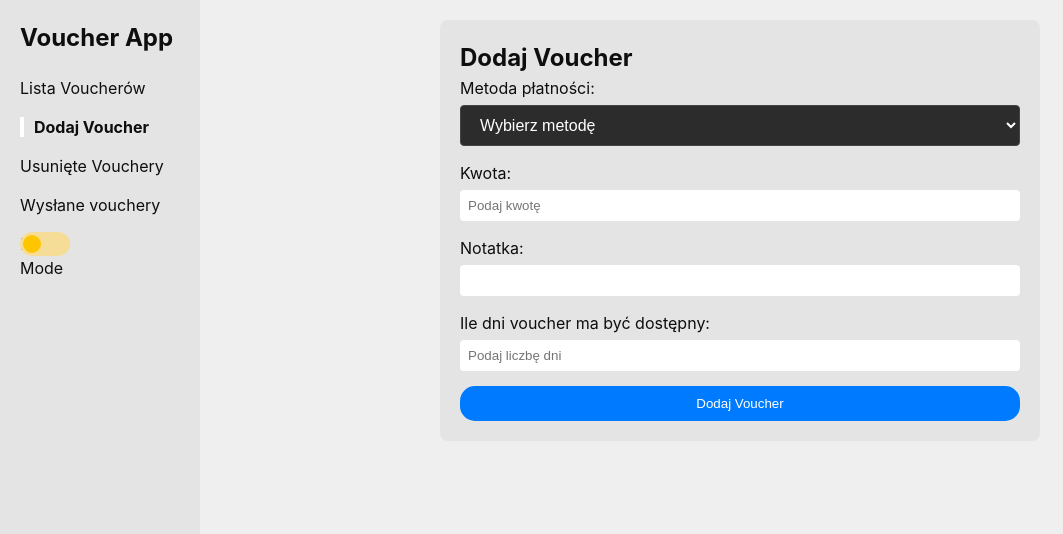
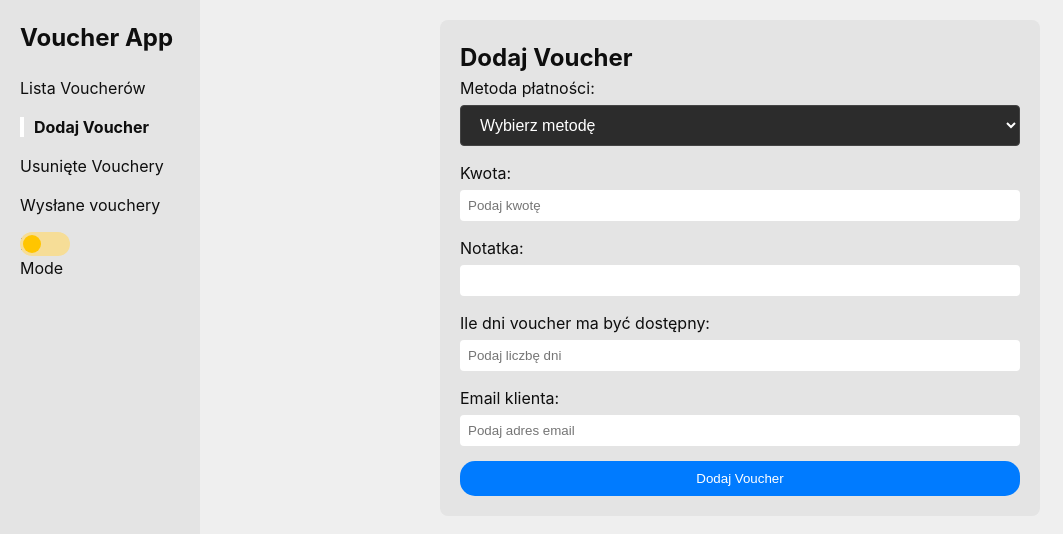
Before and after one commit to CzaroAmaro/voucher-app-front-thairai, a React (Vite) app: page /add in a window 1280 px wide. Shown: the top 534 px of the page, without its empty margins (0-1063 px from the left). Built offline with nearby package versions, Linux system fonts and the light colour scheme.

Commit message:
form-add-voucher-send-email

```diff
--- a/src/components/AddVoucher/AddVoucher.tsx
+++ b/src/components/AddVoucher/AddVoucher.tsx
@@ -1,5 +1,6 @@
 import React, { useState } from "react";
 import { addVoucher } from "../../services/voucherService";
+import {sendEmail} from "../../services/notificationService.ts";
 import "./AddVoucher.css";
 
 const AddVoucher: React.FC = () => {
@@ -7,23 +8,37 @@ const AddVoucher: React.FC = () => {
     const [amount, setAmount] = useState<number>(0);
     const [note, setNote] = useState("");
     const [howManyDaysAvailable, setHowManyDaysAvailable] = useState<number>(0);
+    const [email, setEmail] = useState("");
     const [error, setError] = useState<string>("");
 
     const handleSubmit = async (e: React.FormEvent) => {
         e.preventDefault();
         setError("");
         try {
-             await addVoucher({
+             const response = await addVoucher({
                 paymentMethod,
                 amount,
                 note,
                 howManyDaysAvailable,
             });
-             window.alert("Voucher dodany pomyślnie!");
+             const newVoucher = response.data;
+            if(email.trim()){
+                try {
+                    const notifResponse = await sendEmail(newVoucher.voucherCode, email);
+                    window.alert(`Voucher dodany pomyślnie! ${notifResponse.data.message}`);
+                } catch (notifErr: any) {
+                    console.error("Błąd przy wysyłaniu wiadomości:", notifErr);
+                    window.alert("Voucher dodany, ale wysłanie wiadomości nie powiodło się.");
+                }
+            } else {
+                window.alert("Voucher dodany pomyślnie!");
+            }
+
             setPaymentMethod("");
             setAmount(0);
             setNote("");
             setHowManyDaysAvailable(0);
+            setEmail("");
         } catch (err) {
             console.error("Błąd przy dodawaniu vouchera:", err);
             setError("Wystąpił błąd podczas dodawania vouchera.");
@@ -81,6 +96,14 @@ const AddVoucher: React.FC = () => {
                         placeholder="Podaj liczbę dni"
                     />
                 </div>
+                <div className="form-group">
+                    <label>Email klienta:</label>
+                    <input
+                    type="email"
+                    value={email}
+                    onChange={(e) => setEmail(e.target.value)}
+                    placeholder="Podaj adres email"/>
+                </div>
                 <button type="submit">Dodaj Voucher</button>
             </form>
 
--- a/src/services/notificationService.ts
+++ b/src/services/notificationService.ts
@@ -5,3 +5,7 @@ const baseURL = "http://localhost:8080/api/notification";
 export const getNotifications =  () => {
     return axios.get(`${baseURL}`);
 };
+
+export const sendEmail = (voucherCode: string, email: string) => {
+    return axios.post(`${baseURL}/send`, {voucherCode, email});
+};
```
